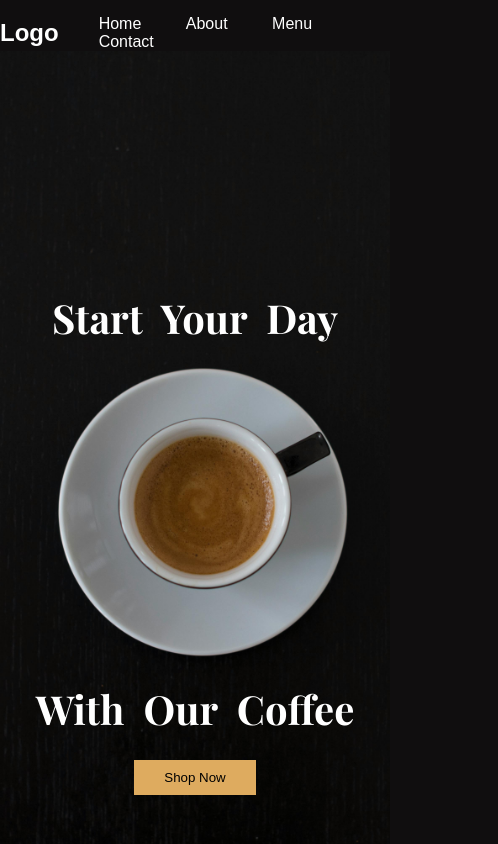
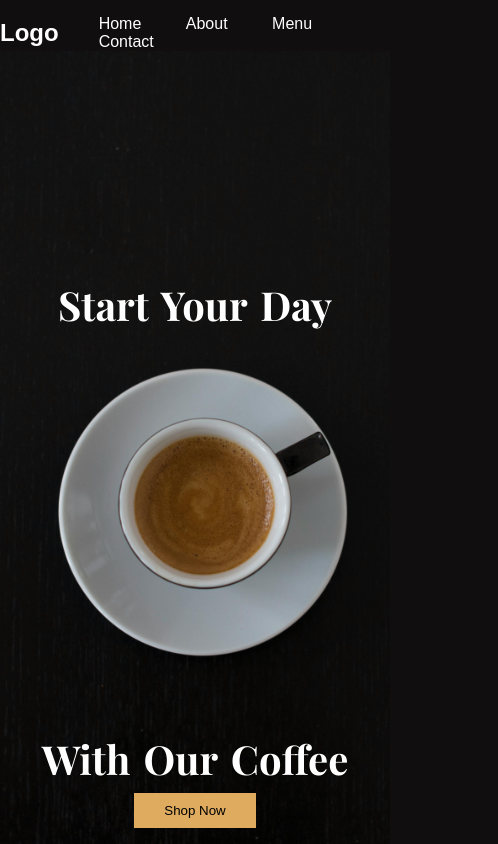
Before and after one commit to iliyo/HTML-CSS-JS-WEB-PROJECTS, a plain HTML site: page coffee/index.html in a window 390 px wide. Shown: the top 844 px of the page, 498 px wide, since content can reach past the window. Drawn offline with nearby package versions, Linux system fonts and the light colour scheme; a web font is replaced by a local one.

Commit message:
Add responsivness for our story products, coffee and footer

```diff
--- a/coffee/index.html
+++ b/coffee/index.html
@@ -99,7 +99,6 @@
      <!-- Products End -->
 
      <!-- Footer Start -->
-     <hr />
     <footer>
         <div class="container">
             <h1 class="heading-info">About <span>Us</span></h1>
@@ -123,9 +122,9 @@
             </p>
         </div>
     </footer>
-    <hr class="hr-two" />
-
-    <p class="para">Copyright @ 2025 Iliass DAGHA | Provided by <span>Iliass DAGA</span></p>
+    <p class="para">
+        Copyright @ 2025 Iliass DAGHA | Provided by <span>Iliass DAGA</span>
+    </p>
     <!-- Footer End -->
 </body>
 </html>
--- a/coffee/styles/coffee.css
+++ b/coffee/styles/coffee.css
@@ -44,7 +44,7 @@
     }
     .coffee-container .img-container {
         margin-top: 5rem;
-        width: 50%;
+        width: 90%;
     }
     .title {
         margin: 0 auto;
--- a/coffee/styles/footer.css
+++ b/coffee/styles/footer.css
@@ -1,12 +1,13 @@
 /* Footer Start */
 footer {
-    height: 50vh;
+    min-height: 150px; /* Prevents collapse */
     display: flex;
     flex-wrap: wrap;
     align-items: center;
     justify-content: center;
     color: #fff;
     font-family: sans-serif;
+    padding: 1rem; /* Critical for small screens */
 }
 
 footer .container {
@@ -17,7 +18,6 @@ footer .container {
 
 footer .heading-info {
     margin-bottom: 20px;
-
 }
 
 footer p {
@@ -32,5 +32,5 @@ span {
     color: #fff;
     font-family: sans-serif;
     text-align: center;
-    margin-top: 20px;
+    margin-top: 50px;
 }
--- a/coffee/styles/header.css
+++ b/coffee/styles/header.css
@@ -46,22 +46,52 @@ li a:hover {
 
 /* Main Headings */
 .main-headings {
+    /* Positioning */
     position: absolute;
-    top: 15rem;
-    font-size: 6rem;
-    word-spacing: 10px;
+    top: 30%; /* Vertical center start point */
+    left: 50%; /* Horizontal center */
+    transform: translate(-50%, -50%); /* Precise centering */
+
+    /* width: clamp(300px, 90%, 1200px); Ensures: */
+    /* - Never narrower than 300px */
+    /* - Default 90% width */
+    /* - Never wider than 1200px */
+    /* Typography */
+    font-size: clamp(2.5rem, 8vw, 6rem); /* Fluid scaling */
+    word-spacing: clamp(4px, 1vw, 10px); /* Responsive spacing */
+
+    /* Layout */
+    width: 90%; /* Prevents overflow */
+    max-width: 1200px; /* Maximum content width */
+    text-align: center; /* Center text */
+    padding: 0 5%; /* Safe side spacing */
+
+    /* Performance */
+    will-change: transform; /* GPU acceleration */
 }
 
 .primary-headings {
     position: absolute;
-    bottom: 10rem;
-    font-size: 6rem;
-    word-spacing: 10px;
+    bottom: 10%; /* Vertical center start point */
+    left: 50%; /* Horizontal center */
+    transform: translate(-50%, -50%); /* Precise centering */
+
+    /* Typography */
+    font-size: clamp(2.5rem, 8vw, 6rem); /* Fluid scaling */
+    word-spacing: clamp(4px, 1vw, 10px); /* Responsive spacing */
+
+    /* Layout */
+    width: 90%; /* Prevents overflow */
+    max-width: 1200px; /* Maximum content width */
+    text-align: center; /* Center text */
+
+    /* Performance */
+    will-change: transform; /* GPU acceleration */
 }
 
 .main-btn {
     position: absolute;
-    bottom: 10rem;
+    bottom: 15%;
     padding: 10px 30px;
     background: transparent;
     background: var(--main-color);
--- a/coffee/styles/main.css
+++ b/coffee/styles/main.css
@@ -40,6 +40,8 @@ As Your Mentor's Advice
     Consider using object-fit: cover with <img> tags for more control
     Have mobile-specific images when the cropping would remove important content
 
+@TODO Enhance for middle screens between 769px and 9xx
+
  */
 :root {
     --main-color: #deab5f;
--- a/coffee/styles/our-story.css
+++ b/coffee/styles/our-story.css
@@ -14,6 +14,7 @@
     background: url(../assets/images/pexels-chitokan-2183027-removebg-preview.png);
     background-position: center;
     background-size: cover;
+    margin: 0 auto;
 }
 
 .title-style {
@@ -48,7 +49,7 @@
         text-align: center;
     }
     #our-story .title {
-        transform: translateX(70px);
+        transform: translateX(0); /* Resets X translation to 0 */
     }
     #our-story .line {
         display: none;
```
